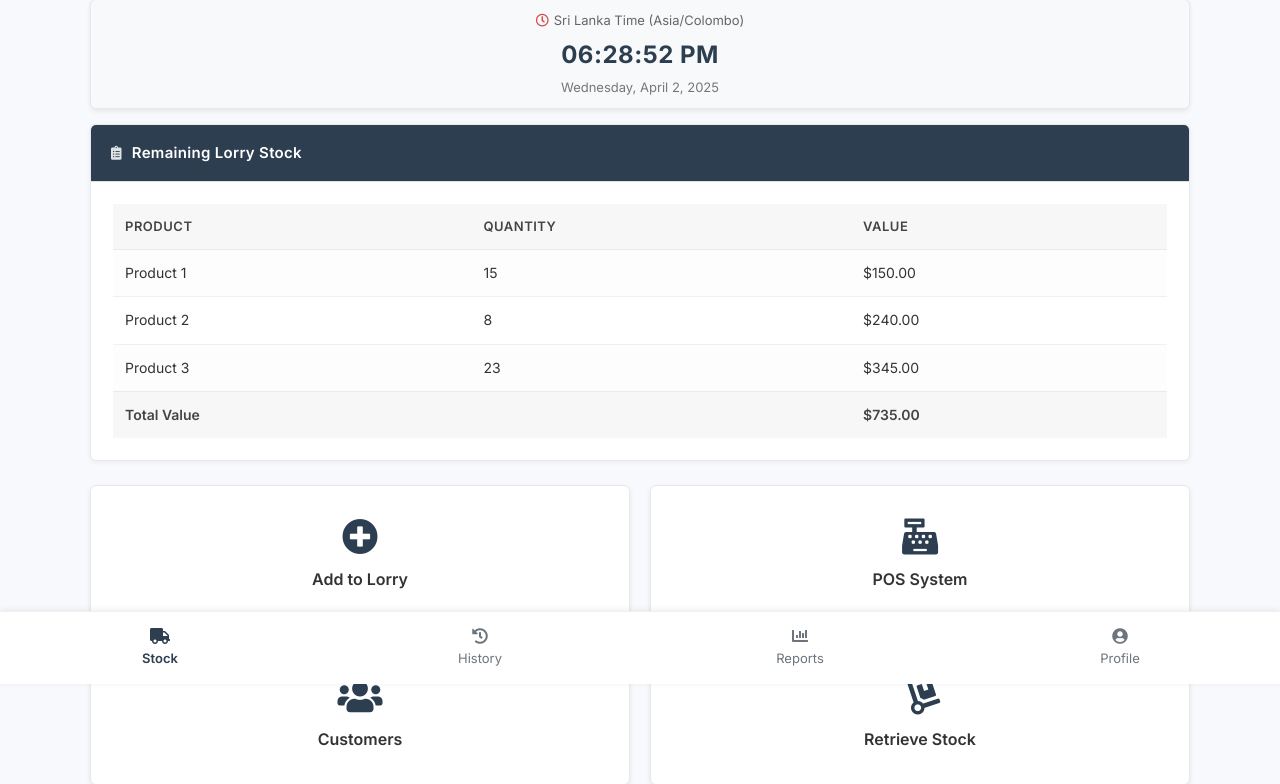
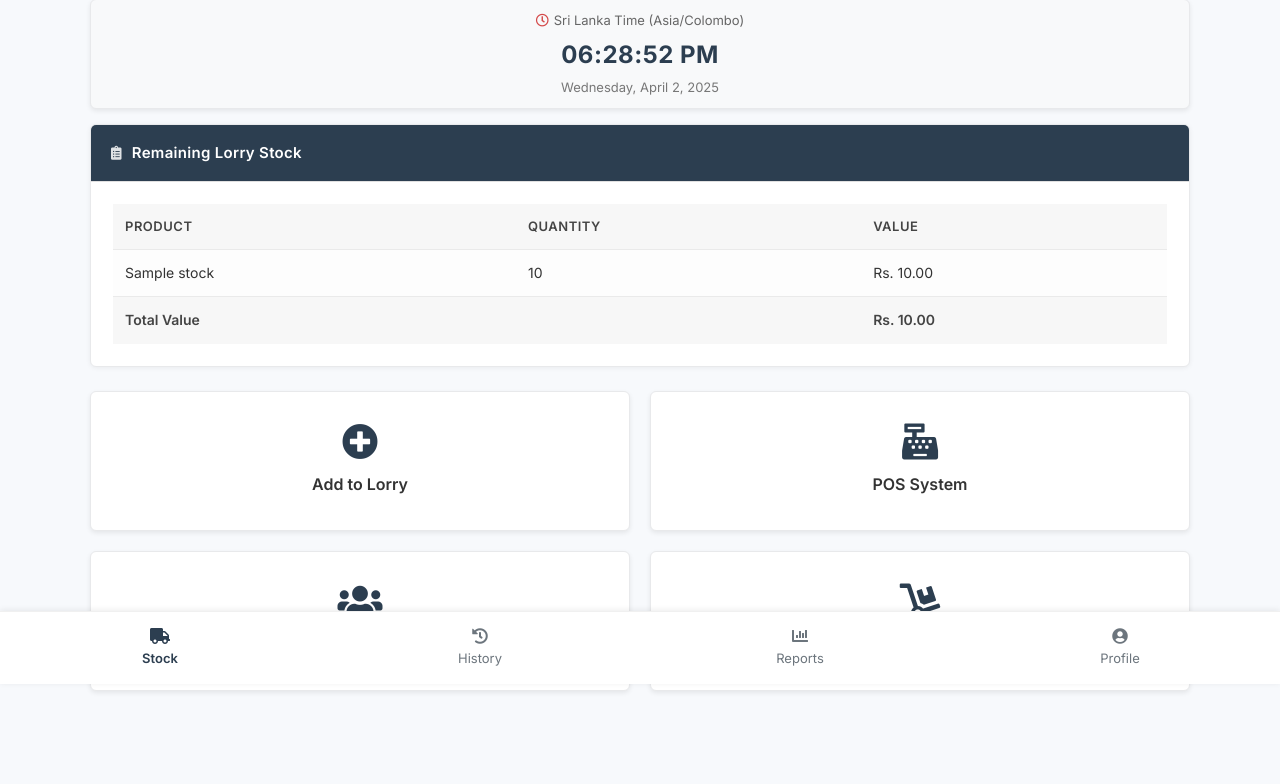
Before and after one commit to supun221/risi_rasa_products, a PHP site: page /app/views/Rep/index.php in a window 1280 px wide. Shown: the part 116-900 px from the top of the page. After the commit the page ends 808 px from the top, so only its background shows below. Run offline with PHP 8.4, Linux system fonts and the light colour scheme; tables that the repository leaves empty or names only in its code hold one stand-in row (values such as "Sample post").

Commit message:
stock show dashboard

```diff
--- a/app/views/Rep/index.php
+++ b/app/views/Rep/index.php
@@ -1,5 +1,50 @@
 <!DOCTYPE html>
+<?php
+// Correct the database connection path - there was a typo in "databade.php"
+require_once '../../../config/databade.php';
 
+// Get rep_id from session (assuming it's stored there)
+session_start();
+$rep_id = isset($_SESSION['user_id']) ? (int)$_SESSION['user_id'] : 1; // Default to 1 for testing
+
+// Fetch lorry stock data
+try {
+    // Make sure connection is established
+    if (!isset($conn) || $conn->connect_error) {
+        throw new Exception("Database connection failed.");
+    }
+
+    $stmt = $conn->prepare("
+        SELECT product_name, SUM(quantity) as total_qty, SUM(total_amount) as total_value
+        FROM lorry_stock
+        WHERE rep_id = ? AND status = 'active'
+        GROUP BY product_name
+        ORDER BY product_name
+    ");
+
+    if (!$stmt) {
+        throw new Exception("Query preparation failed: " . $conn->error);
+    }
+
+    $stmt->bind_param("i", $rep_id);
+    $stmt->execute();
+    $lorry_stock = $stmt->get_result();
+
+    // Calculate grand total
+    $grand_total = 0;
+    $temp_results = [];
+
+    while ($row = $lorry_stock->fetch_assoc()) {
+        $temp_results[] = $row;
+        $grand_total += $row['total_value'];
+    }
+
+} catch (Exception $e) {
+    // Store error message for debugging
+    $error_message = "Error: " . $e->getMessage();
+    error_log($error_message);
+}
+?>
 <html lang="en">
 <head>
     <meta charset="UTF-8">
@@ -31,6 +76,11 @@
                 <i class="fas fa-clipboard-list"></i> Remaining Lorry Stock
             </div>
             <div class="section-body">
+                <?php if (isset($error_message)): ?>
+                    <div class="alert alert-danger">
+                        <?php echo htmlspecialchars($error_message); ?>
+                    </div>
+                <?php endif; ?>
                 <div class="table-responsive">
                     <table class="table table-striped">
                         <thead>
@@ -41,26 +91,24 @@
                             </tr>
                         </thead>
                         <tbody>
-                            <tr>
-                                <td>Product 1</td>
-                                <td>15</td>
-                                <td>$150.00</td>
-                            </tr>
-                            <tr>
-                                <td>Product 2</td>
-                                <td>8</td>
-                                <td>$240.00</td>
-                            </tr>
-                            <tr>
-                                <td>Product 3</td>
-                                <td>23</td>
-                                <td>$345.00</td>
-                            </tr>
+                            <?php if (isset($temp_results) && !empty($temp_results)): ?>
+                                <?php foreach ($temp_results as $item): ?>
+                                    <tr>
+                                        <td><?php echo htmlspecialchars($item['product_name']); ?></td>
+                                        <td><?php echo htmlspecialchars($item['total_qty']); ?></td>
+                                        <td>Rs. <?php echo number_format($item['total_value'], 2); ?></td>
+                                    </tr>
+                                <?php endforeach; ?>
+                            <?php else: ?>
+                                <tr>
+                                    <td colspan="3" class="text-center">No items in lorry stock</td>
+                                </tr>
+                            <?php endif; ?>
                         </tbody>
                         <tfoot>
                             <tr>
                                 <th colspan="2">Total Value</th>
-                                <th>$735.00</th>
+                                <th>Rs. <?php echo isset($grand_total) ? number_format($grand_total, 2) : '0.00'; ?></th>
                             </tr>
                         </tfoot>
                     </table>
```
